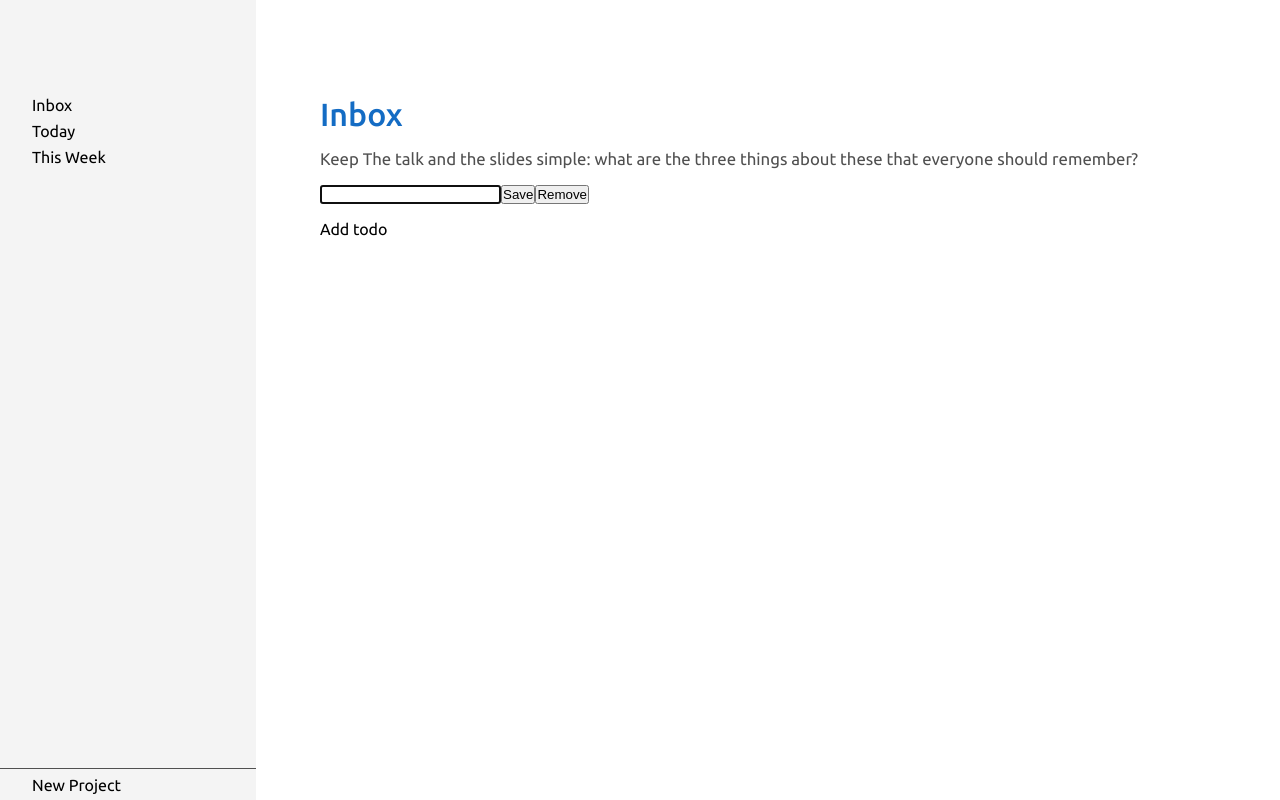
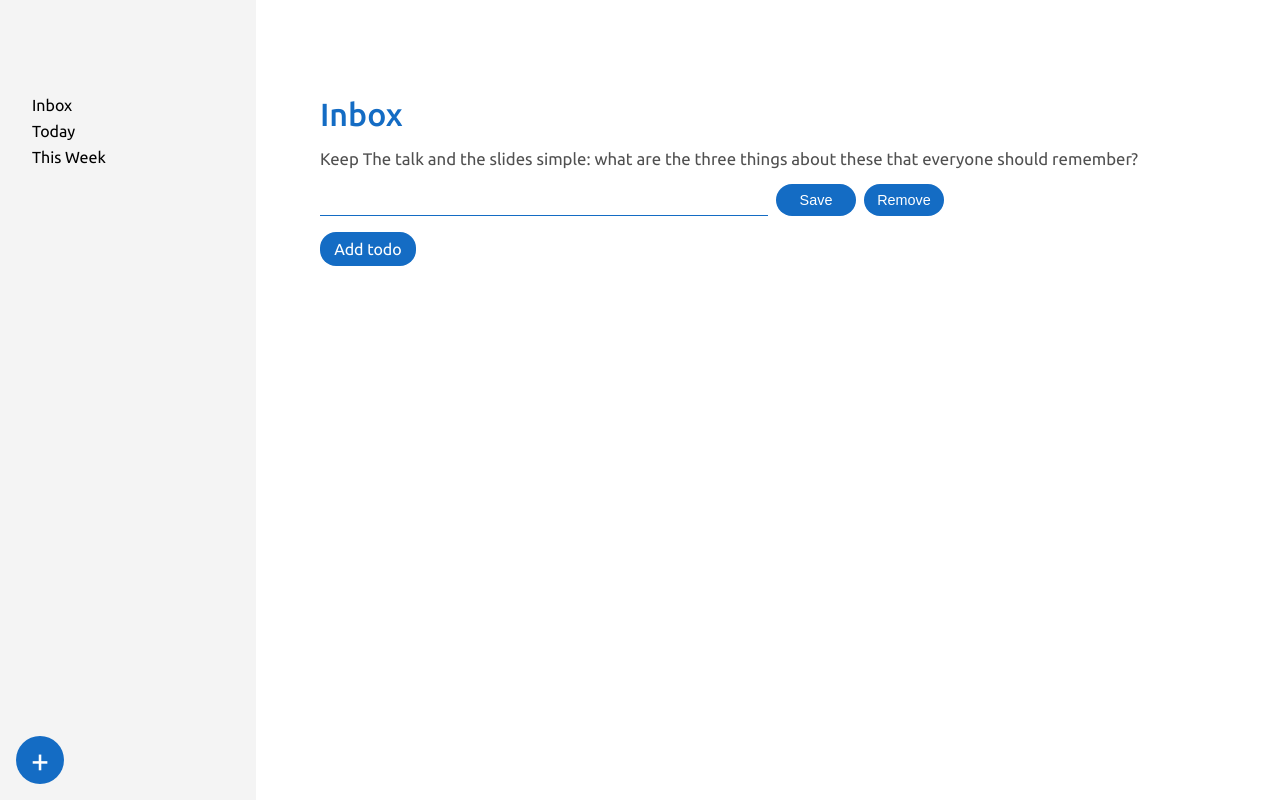
Before and after one commit to NitanJana/todoVault, a website built with webpack: page src/index.html in a window 1280 px wide. Both pictures are taken after a click on the element "Add todo". Built offline with nearby package versions, Linux system fonts and the light colour scheme.

Commit message:
fix: do not create multiple create-containers when add project and add todo buttons are clicked

```diff
--- a/src/index.html
+++ b/src/index.html
@@ -12,7 +12,7 @@
         <div class="sidebar-default-project project-button">Today</div>
         <div class="sidebar-default-project project-button">This Week</div>
       </div>
-      <div class="new-project" id="create-new-project">New Project</div>
+      <div class="new-project" id="create-new-project">+</div>
     </div>
 
     <div class="main">
--- a/src/modules/displayController.js
+++ b/src/modules/displayController.js
@@ -50,17 +50,21 @@ export default class DisplayController {
   }
 
   static createNewProject(e) {
+  let existingProjectCreateContainer = document.querySelector('.project-create-container');
 
+  if (!existingProjectCreateContainer) {
     let input = document.createElement('input');
     let saveButton = document.createElement('button');
     let removeButton = document.createElement('button');
     let containerDiv = document.createElement('div');
 
     input.type = 'text';
-    saveButton.textContent = 'Save';
-    removeButton.textContent = 'Remove';
-    containerDiv.classList.add('container');
-    containerDiv.append(input,saveButton,removeButton);
+    saveButton.textContent = '✓';
+    removeButton.textContent = 'x';
+    saveButton.classList.add('project-save-button');
+    removeButton.classList.add('project-remove-button');
+    containerDiv.classList.add('project-create-container');
+    containerDiv.append(input, saveButton, removeButton);
     document.getElementById('projects-container').appendChild(containerDiv);
     input.focus();
 
@@ -70,17 +74,24 @@ export default class DisplayController {
       outputDiv.textContent = text;
       containerDiv.replaceWith(outputDiv);
       outputDiv.className = 'sidebar-user-project project-button';
-      outputDiv.addEventListener('click',DisplayController.handleProjectButtons)
+      outputDiv.addEventListener('click', DisplayController.handleProjectButtons);
       list.addProject(new Project(text));
-      console.log(list.getProjects());
+      DisplayController.openProject(list.getProject(text));
     });
 
     removeButton.addEventListener('click', function() {
       containerDiv.remove();
     });
+  } else {
+    existingProjectCreateContainer.focus();
+  }
 }
 
+
   static createNewTodo(e) {
+    let existingTodoCreateContainer = document.querySelector('.todo-create-container');
+
+    if (!existingTodoCreateContainer) {
       let input = document.createElement('input');
       let saveButton = document.createElement('button');
       let removeButton = document.createElement('button');
@@ -89,24 +100,27 @@ export default class DisplayController {
       input.type = 'text';
       saveButton.textContent = 'Save';
       removeButton.textContent = 'Remove';
-    containerDiv.classList.add('container');
-    containerDiv.append(input,saveButton,removeButton);
+      containerDiv.classList.add('todo-create-container');
+      containerDiv.append(input, saveButton, removeButton);
       document.querySelector('.project-todos-container').appendChild(containerDiv);
       input.focus();
 
-    saveButton.addEventListener('click', function() {
+      saveButton.addEventListener('click', function () {
         let text = input.value;
         let outputDiv = document.createElement('div');
         outputDiv.textContent = text;
+        outputDiv.classList.add('todo');
         containerDiv.replaceWith(outputDiv);
         list.getProject(document.querySelector('.project-name').textContent).addTodo(text);
       });
 
-    removeButton.addEventListener('click', function() {
+      removeButton.addEventListener('click', function () {
         containerDiv.remove();
       });
+    }else {
+    existingTodoCreateContainer.focus();
+  }
   }
 
 
-
 }
--- a/src/style.css
+++ b/src/style.css
@@ -24,8 +24,8 @@ body {
 
 .sidebar {
   background-color: var(--primary-gray);
-  display: grid;
-  grid-template-rows: 1fr 2rem;
+  /* display: grid;
+  grid-template-rows: 1fr 2rem; */
 }
 
 .projects{
@@ -40,17 +40,25 @@ body {
 }
 
 .new-project {
-  border-top: 1px solid var(--secondary-gray);
-  padding-left: 2rem;
   display: flex;
+  justify-content: center;
   align-items: center;
+  font-size: 2rem;
+  width: 3rem;
+  height: 3rem;
+  border-radius: 2rem;
+  color: var(--primary-white);
+  background-color: var(--accent-color);
   cursor: pointer;
+  position: fixed;
+  bottom: 0;
+  margin: 0 0 1rem 1rem;
 }
 
 /* Project page */
 .main {
   background-color: var(--primary-white);
-  padding: 6rem 2rem 0rem 4rem;
+  padding: 6rem 4rem 0rem 4rem;
   display: flex;
   flex-direction: column;
   gap: 1rem;
@@ -67,6 +75,62 @@ body {
   color: var(--secondary-gray);
 }
 
+.project-create-container{
+  display: flex;
+  justify-content: space-between;
+}
+
+.project-create-container>input{
+  font-size: 1rem;
+  width: 70%;
+  padding: 0.2rem;
+  border: none;
+  color: var(--secondary-gray);
+  outline: none;
+}
+
+.project-create-container>button{
+  width: 1.5rem;
+  height: 1.5rem;
+  border: none;
+}
+
 #create-new-todo{
   cursor: pointer;
+  width: 6rem;
+  padding: 0.5rem ;
+  border-radius: 1rem;
+  text-align: center;
+  color: var(--primary-white);
+  background-color: var(--accent-color);
 }
+
+.todo-create-container{
+  display: flex;
+  align-items: end;
+  gap: 0.5rem;
+}
+
+.todo-create-container>input{
+  font-size: 1rem;
+  width: 50%;
+  padding: 0.2rem;
+  border: none;
+  border-bottom: 1px solid var(--accent-color);
+  color: var(--secondary-gray);
+  outline: none;
+}
+
+.todo-create-container>button {
+  font-size: 0.9rem;
+  color: var(--primary-white);
+  background-color: var(--accent-color);
+  width: 5rem;
+  border: none;
+  padding: 0.5rem;
+  border-radius: 1rem;
+}
+
+.todo{
+  color: var(--secondary-gray);
+}
```
Also changed, not shown: dist/index.html, dist/main.js. Lines whose indentation alone changed are shown as unchanged.
